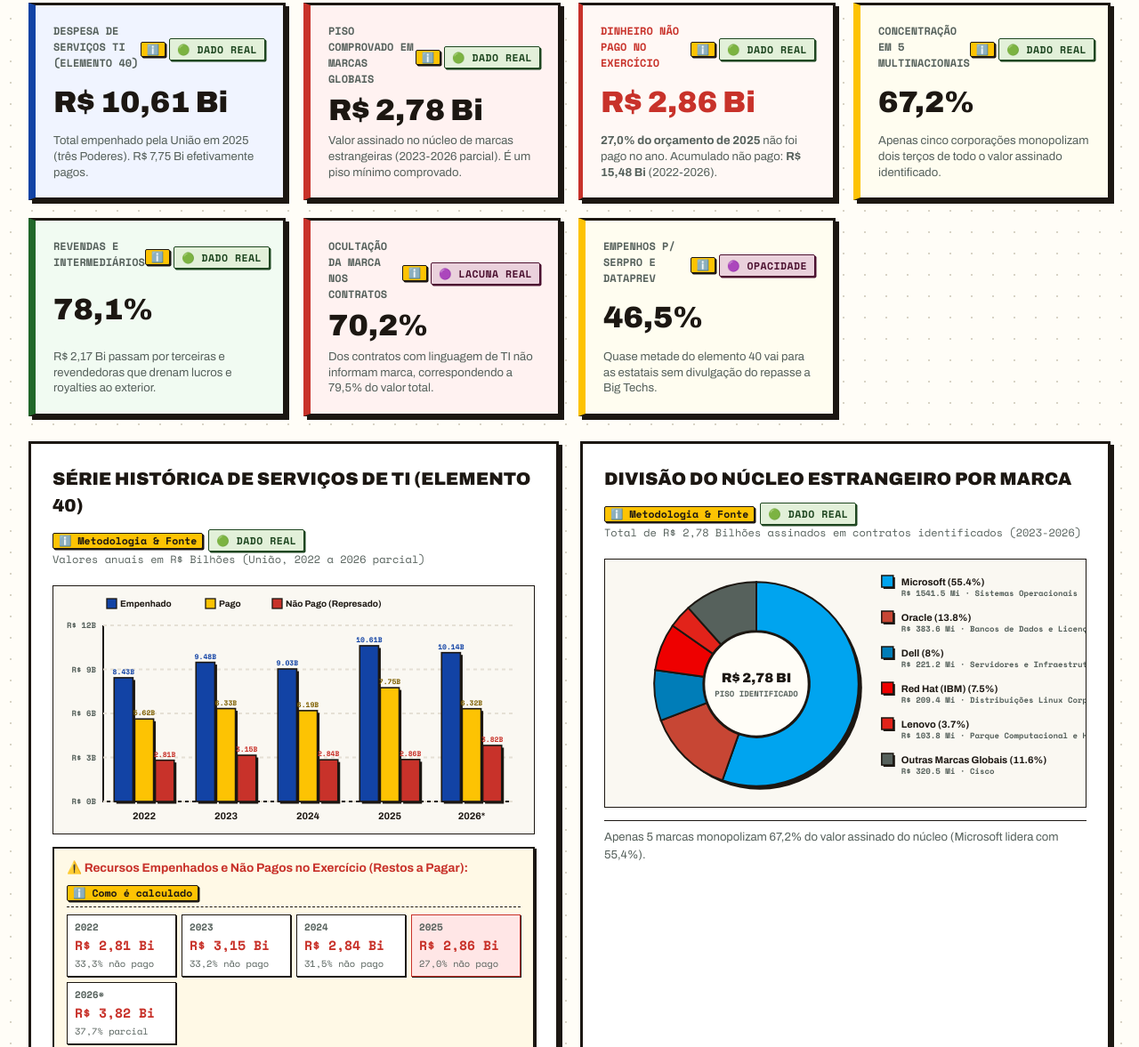
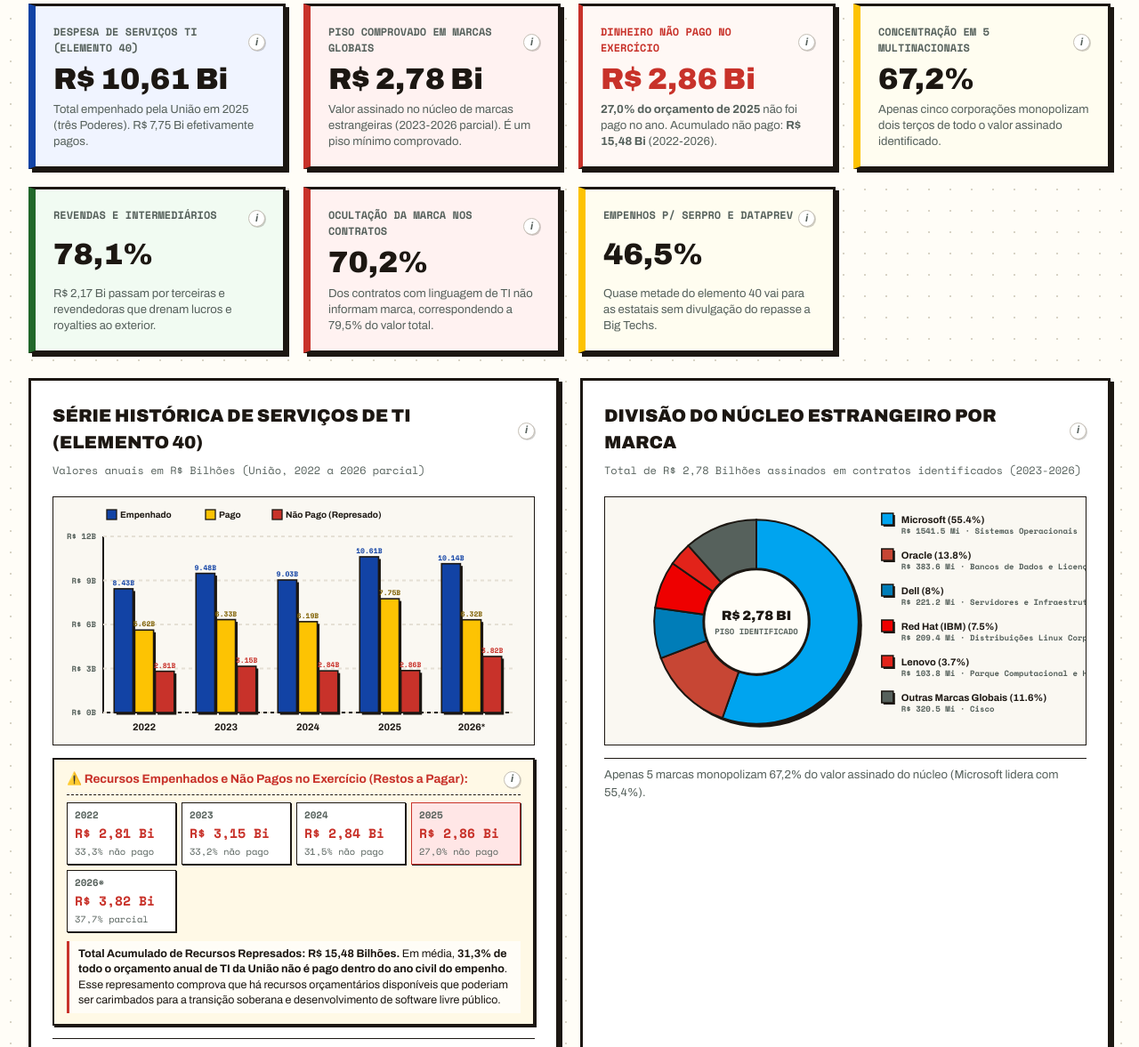
Before and after one commit to hianaracamilla/eixo4-ideia-visualizacao, a plain HTML site: page index.html in a window 1280 px wide. Shown: the part 783-1960 px from the top of the page at 89% size. Drawn offline with nearby package versions, Linux system fonts and the light colour scheme.

Commit message:
style: tornar o izinho discreto e exibir fonte/dado real apenas no hover

```diff
--- a/css/design-system.css
+++ b/css/design-system.css
@@ -1200,31 +1200,39 @@ body {
   box-shadow: 1.5px 1.5px 0px #4C1130;
 }
 
-/* Botão de Metodologia e Fonte (i-zinho) */
+/* Botão de Metodologia e Fonte (i-zinho discreto e minimalista) */
 .btn-info-metodologia {
-  background-color: var(--amarelo-sol);
-  color: var(--preto-tinta);
-  border: 1.5px solid var(--preto-tinta);
-  box-shadow: 1.5px 1.5px 0px var(--preto-tinta);
-  font-family: var(--font-mono);
-  font-size: 0.72rem;
-  font-weight: 700;
-  padding: 1px 6px;
+  background-color: var(--branco-puro);
+  color: #56615C;
+  border: 1.5px solid #C5BFB5;
+  box-shadow: 1px 1px 0px rgba(28, 23, 18, 0.2);
+  font-family: var(--font-display);
+  font-style: italic;
+  font-size: 0.74rem;
+  font-weight: 800;
+  width: 19px;
+  height: 19px;
+  min-width: 19px;
+  min-height: 19px;
+  border-radius: 50%;
   cursor: pointer;
   display: inline-flex;
   align-items: center;
-  gap: 4px;
-  border-radius: var(--radius-sm);
-  transition: transform var(--trans-fast), box-shadow var(--trans-fast);
+  justify-content: center;
+  transition: all var(--trans-fast);
   text-decoration: none;
-  line-height: 1.2;
+  line-height: 1;
+  padding: 0;
+  margin-left: 4px;
   vertical-align: middle;
 }
 
 .btn-info-metodologia:hover {
+  background-color: #E2F0D9;
+  color: #1E4620;
+  border-color: #1E4620;
+  box-shadow: 1.5px 1.5px 0px #1E4620;
   transform: translateY(-1px);
-  box-shadow: 2px 2px 0px var(--preto-tinta);
-  background-color: #ffe066;
 }
 
 .btn-info-metodologia:active {
@@ -1233,8 +1241,11 @@ body {
 }
 
 .btn-info-metodologia-sm {
+  width: 16px;
+  height: 16px;
+  min-width: 16px;
+  min-height: 16px;
   font-size: 0.65rem;
-  padding: 0 4px;
 }
 
 /* Painel de Recursos Não Pagos / Represados (Elemento 40) */
--- a/index.html
+++ b/index.html
@@ -31,9 +31,9 @@
         <button class="filtro-pill" data-filter="lacuna" title="Destacar lacunas e pedidos via Lei de Acesso à Informação">🟣 Lacunas a Levantar (LAI)</button>
       </div>
     </div>
-    <div style="font-family: var(--font-mono); font-size: 0.74rem; color: #56615C; display: flex; align-items: center; gap: 8px; flex-wrap: wrap;">
-      <span>Base consultada em 05/11/2026 · Fontes oficiais: SIOP, Compras.gov, Contratos.gov e TCU</span>
-      <button class="btn-info-metodologia" onclick="window.abrirModalMetodologia('elemento40')" title="Ver catálogo de fontes e metodologias oficiais">ℹ️ Fontes Oficiais</button>
+    <div style="font-family: var(--font-mono); font-size: 0.74rem; color: #56615C; display: flex; align-items: center; gap: 6px; flex-wrap: wrap;">
+      <span>Base consultada em 05/11/2026 · SIOP, Compras.gov, Contratos.gov e TCU</span>
+      <button class="btn-info-metodologia" onclick="window.abrirModalMetodologia('elemento40')" title="🟢 Dados Reais Comprovados · Catálogo de Fontes Oficiais e Metodologias (Clique para auditar)">i</button>
     </div>
   </aside>
 
@@ -153,12 +153,9 @@
           <div class="orcamento-split">
             <!-- Gráfico 1: Série Histórica Elemento 40 -->
             <div class="grafico-card" data-tipo="real">
-              <div style="display: flex; justify-content: space-between; align-items: center; gap: 8px; flex-wrap: wrap;">
+              <div style="display: flex; justify-content: space-between; align-items: center; margin-bottom: 4px;">
                 <h3>Série Histórica de Serviços de TI (Elemento 40)</h3>
-                <div style="display: flex; gap: 6px; align-items: center;">
-                  <button class="btn-info-metodologia" onclick="window.abrirModalMetodologia('elemento40')" title="Clique para ver a fonte oficial e metodologia">ℹ️ Metodologia & Fonte</button>
-                  <span class="badge-status badge-status-real">🟢 DADO REAL</span>
-                </div>
+                <button class="btn-info-metodologia" onclick="window.abrirModalMetodologia('elemento40')" title="🟢 Dado Real Comprovado · Fonte Oficial: SIOP / Três Poderes (Clique para auditar metodologia)">i</button>
               </div>
               <p class="sub">Valores anuais em R$ Bilhões (União, 2022 a 2026 parcial)</p>
               <div class="chart-canvas-wrapper">
@@ -169,7 +166,7 @@
               <div class="painel-dinheiro-nao-usado">
                 <div class="painel-dinheiro-nao-usado-header">
                   <span>⚠️ Recursos Empenhados e Não Pagos no Exercício (Restos a Pagar):</span>
-                  <button class="btn-info-metodologia" onclick="window.abrirModalMetodologia('naoUsado')" title="Entenda o cálculo contábil do dinheiro represado">ℹ️ Como é calculado</button>
+                  <button class="btn-info-metodologia" onclick="window.abrirModalMetodologia('naoUsado')" title="🟢 Dado Real Comprovado · Fonte Oficial: SIOP / SOF (Clique para auditar metodologia)">i</button>
                 </div>
                 <div class="painel-dinheiro-grid">
                   <div class="mini-card-ano">
@@ -210,12 +207,9 @@
 
             <!-- Gráfico 2: Composição do Núcleo Estrangeiro por Marca -->
             <div class="grafico-card" data-tipo="real">
-              <div style="display: flex; justify-content: space-between; align-items: center; gap: 8px; flex-wrap: wrap;">
+              <div style="display: flex; justify-content: space-between; align-items: center; margin-bottom: 4px;">
                 <h3>Divisão do Núcleo Estrangeiro por Marca</h3>
-                <div style="display: flex; gap: 6px; align-items: center;">
-                  <button class="btn-info-metodologia" onclick="window.abrirModalMetodologia('pisoMarcas')" title="Clique para ver a fonte oficial e metodologia">ℹ️ Metodologia & Fonte</button>
-                  <span class="badge-status badge-status-real">🟢 DADO REAL</span>
-                </div>
+                <button class="btn-info-metodologia" onclick="window.abrirModalMetodologia('pisoMarcas')" title="🟢 Dado Real Comprovado · Fonte Oficial: Compras.gov e Contratos.gov (Clique para auditar metodologia)">i</button>
               </div>
               <p class="sub">Total de R$ 2,78 Bilhões assinados em contratos identificados (2023-2026)</p>
               <div class="chart-canvas-wrapper">
--- a/js/orcamento.js
+++ b/js/orcamento.js
@@ -31,10 +31,7 @@ const OrcamentoModule = (() => {
       <div class="kpi-card destaque-azul" data-tipo="real">
         <div style="display: flex; justify-content: space-between; align-items: center; margin-bottom: 4px;">
           <span class="kpi-titulo">Despesa de Serviços TI (Elemento 40)</span>
-          <div style="display: flex; gap: 4px; align-items: center;">
-            <button class="btn-info-metodologia" onclick="window.abrirModalMetodologia('elemento40')" title="Clique para ver a fonte oficial e metodologia">ℹ️</button>
-            <span class="badge-status badge-status-real" title="Fonte: SIOP / LOA 2025">🟢 DADO REAL</span>
-          </div>
+          <button class="btn-info-metodologia" onclick="window.abrirModalMetodologia('elemento40')" title="🟢 Dado Real Comprovado · Fonte Oficial: SIOP / LOA 2025 (Clique para auditar metodologia)">i</button>
         </div>
         <div class="kpi-valor">R$ 10,61 Bi</div>
         <p class="kpi-desc">Total empenhado pela União em 2025 (três Poderes). R$ 7,75 Bi efetivamente pagos.</p>
@@ -43,10 +40,7 @@ const OrcamentoModule = (() => {
       <div class="kpi-card destaque-vermelho" data-tipo="real">
         <div style="display: flex; justify-content: space-between; align-items: center; margin-bottom: 4px;">
           <span class="kpi-titulo">Piso Comprovado em Marcas Globais</span>
-          <div style="display: flex; gap: 4px; align-items: center;">
-            <button class="btn-info-metodologia" onclick="window.abrirModalMetodologia('pisoMarcas')" title="Clique para ver a fonte oficial e metodologia">ℹ️</button>
-            <span class="badge-status badge-status-real" title="Fonte: Compras.gov.br e Contratos.gov.br">🟢 DADO REAL</span>
-          </div>
+          <button class="btn-info-metodologia" onclick="window.abrirModalMetodologia('pisoMarcas')" title="🟢 Dado Real Comprovado · Fonte Oficial: Compras.gov.br e Contratos.gov.br (Clique para auditar metodologia)">i</button>
         </div>
         <div class="kpi-valor">R$ 2,78 Bi</div>
         <p class="kpi-desc">Valor assinado no núcleo de marcas estrangeiras (2023-2026 parcial). É um piso mínimo comprovado.</p>
@@ -55,10 +49,7 @@ const OrcamentoModule = (() => {
       <div class="kpi-card destaque-laranja" data-tipo="real" style="border-left: 5px solid var(--vermelho-ato); background-color: #FFF8F5;">
         <div style="display: flex; justify-content: space-between; align-items: center; margin-bottom: 4px;">
           <span class="kpi-titulo" style="color: var(--vermelho-ato);">Dinheiro Não Pago no Exercício</span>
-          <div style="display: flex; gap: 4px; align-items: center;">
-            <button class="btn-info-metodologia" onclick="window.abrirModalMetodologia('naoUsado')" title="Clique para ver a fonte oficial e metodologia">ℹ️</button>
-            <span class="badge-status badge-status-real" title="Fonte: SIOP / Balanço Geral da União">🟢 DADO REAL</span>
-          </div>
+          <button class="btn-info-metodologia" onclick="window.abrirModalMetodologia('naoUsado')" title="🟢 Dado Real Comprovado · Fonte Oficial: SIOP / Balanço Geral da União (Clique para auditar metodologia)">i</button>
         </div>
         <div class="kpi-valor" style="color: var(--vermelho-ato);">R$ 2,86 Bi</div>
         <p class="kpi-desc"><strong>27,0% do orçamento de 2025</strong> não foi pago no ano. Acumulado não pago: <strong>R$ 15,48 Bi</strong> (2022-2026).</p>
@@ -67,10 +58,7 @@ const OrcamentoModule = (() => {
       <div class="kpi-card destaque-amarelo" data-tipo="real">
         <div style="display: flex; justify-content: space-between; align-items: center; margin-bottom: 4px;">
           <span class="kpi-titulo">Concentração em 5 Multinacionais</span>
-          <div style="display: flex; gap: 4px; align-items: center;">
-            <button class="btn-info-metodologia" onclick="window.abrirModalMetodologia('pisoMarcas')" title="Clique para ver a fonte oficial e metodologia">ℹ️</button>
-            <span class="badge-status badge-status-real" title="Microsoft, Oracle, Dell, Red Hat e Lenovo">🟢 DADO REAL</span>
-          </div>
+          <button class="btn-info-metodologia" onclick="window.abrirModalMetodologia('pisoMarcas')" title="🟢 Dado Real Comprovado · Microsoft, Oracle, Dell, Red Hat e Lenovo (Clique para auditar metodologia)">i</button>
         </div>
         <div class="kpi-valor">67,2%</div>
         <p class="kpi-desc">Apenas cinco corporações monopolizam dois terços de todo o valor assinado identificado.</p>
@@ -79,10 +67,7 @@ const OrcamentoModule = (() => {
       <div class="kpi-card destaque-verde" data-tipo="real">
         <div style="display: flex; justify-content: space-between; align-items: center; margin-bottom: 4px;">
           <span class="kpi-titulo">Revendas e Intermediários</span>
-          <div style="display: flex; gap: 4px; align-items: center;">
-            <button class="btn-info-metodologia" onclick="window.abrirModalMetodologia('revendasConcentracao')" title="Clique para ver a fonte oficial e metodologia">ℹ️</button>
-            <span class="badge-status badge-status-real" title="78,1% passa por revendas como Brasoftware e Lanlink">🟢 DADO REAL</span>
-          </div>
+          <button class="btn-info-metodologia" onclick="window.abrirModalMetodologia('revendasConcentracao')" title="🟢 Dado Real Comprovado · 78,1% passa por revendas como Brasoftware e Lanlink (Clique para auditar metodologia)">i</button>
         </div>
         <div class="kpi-valor">78,1%</div>
         <p class="kpi-desc">R$ 2,17 Bi passam por terceiras e revendedoras que drenam lucros e royalties ao exterior.</p>
@@ -91,10 +76,7 @@ const OrcamentoModule = (() => {
       <div class="kpi-card destaque-vermelho" data-tipo="lacuna">
         <div style="display: flex; justify-content: space-between; align-items: center; margin-bottom: 4px;">
           <span class="kpi-titulo">Ocultação da Marca nos Contratos</span>
-          <div style="display: flex; gap: 4px; align-items: center;">
-            <button class="btn-info-metodologia" onclick="window.abrirModalMetodologia('pisoMarcas')" title="Clique para ver a metodologia">ℹ️</button>
-            <span class="badge-status badge-status-lacuna" title="70,2% dos contratos de TI não dizem a marca">🟣 LACUNA REAL</span>
-          </div>
+          <button class="btn-info-metodologia" onclick="window.abrirModalMetodologia('pisoMarcas')" title="🟣 Lacuna Real · 70,2% dos contratos de TI não dizem a marca no objeto">i</button>
         </div>
         <div class="kpi-valor">70,2%</div>
         <p class="kpi-desc">Dos contratos com linguagem de TI não informam marca, correspondendo a 79,5% do valor total.</p>
@@ -103,10 +85,7 @@ const OrcamentoModule = (() => {
       <div class="kpi-card destaque-amarelo" data-tipo="lacuna">
         <div style="display: flex; justify-content: space-between; align-items: center; margin-bottom: 4px;">
           <span class="kpi-titulo">Empenhos p/ Serpro e Dataprev</span>
-          <div style="display: flex; gap: 4px; align-items: center;">
-            <button class="btn-info-metodologia" onclick="window.abrirModalMetodologia('estataisOpacidade')" title="Clique para ver a metodologia e fontes">ℹ️</button>
-            <span class="badge-status badge-status-lacuna" title="Sem abertura de repasses a nuvens estrangeiras">🟣 OPACIDADE</span>
-          </div>
+          <button class="btn-info-metodologia" onclick="window.abrirModalMetodologia('estataisOpacidade')" title="🟣 Opacidade · Sem abertura de repasses a nuvens estrangeiras">i</button>
         </div>
         <div class="kpi-valor">46,5%</div>
         <p class="kpi-desc">Quase metade do elemento 40 vai para as estatais sem divulgação do repasse a Big Techs.</p>
@@ -424,9 +403,9 @@ const OrcamentoModule = (() => {
 
       <div class="tabela-search-bar">
         <input type="text" id="buscaFornecedor" class="tabela-input-busca" placeholder="🔍 Filtrar fornecedor por nome ou CNPJ..." />
-        <div style="display: flex; gap: 6px; align-items: center;">
-          <button class="btn-info-metodologia" onclick="window.abrirModalMetodologia('revendasConcentracao')" title="Ver metodologia e fonte dos fornecedores">ℹ️ Metodologia & Fonte</button>
-          <span class="badge-status badge-status-real" style="align-self: center;">🟢 DADOS REAIS (Compras.gov.br)</span>
+        <div style="display: flex; gap: 8px; align-items: center;">
+          <span style="font-size: 0.74rem; font-family: var(--font-mono); color: #56615C;">Compras.gov.br</span>
+          <button class="btn-info-metodologia" onclick="window.abrirModalMetodologia('revendasConcentracao')" title="🟢 Dados Reais Comprovados · Fonte Oficial: Compras.gov.br (Clique para auditar metodologia)">i</button>
         </div>
       </div>
 
@@ -490,9 +469,9 @@ const OrcamentoModule = (() => {
 
       <div class="tabela-search-bar">
         <input type="text" id="buscaOrgao" class="tabela-input-busca" placeholder="🔍 Filtrar órgão público por nome ou código..." />
-        <div style="display: flex; gap: 6px; align-items: center;">
-          <button class="btn-info-metodologia" onclick="window.abrirModalMetodologia('topOrgaos')" title="Ver metodologia e fontes dos órgãos">ℹ️ Metodologia & Fonte</button>
-          <span class="badge-status badge-status-real" style="align-self: center;">🟢 DADOS REAIS (SIOP / Contratos.gov)</span>
+        <div style="display: flex; gap: 8px; align-items: center;">
+          <span style="font-size: 0.74rem; font-family: var(--font-mono); color: #56615C;">SIOP / Contratos.gov</span>
+          <button class="btn-info-metodologia" onclick="window.abrirModalMetodologia('topOrgaos')" title="🟢 Dados Reais Comprovados · Fonte Oficial: SIOP e Contratos.gov (Clique para auditar metodologia)">i</button>
         </div>
       </div>
 
@@ -556,9 +535,9 @@ const OrcamentoModule = (() => {
 
       <div class="tabela-search-bar">
         <input type="text" id="buscaContrato" class="tabela-input-busca" placeholder="🔍 Filtrar por marca (ex: Microsoft, Oracle, Dell, Red Hat), órgão ou fornecedor..." />
-        <div style="display: flex; gap: 6px; align-items: center;">
-          <button class="btn-info-metodologia" onclick="window.abrirModalMetodologia('topContratos')" title="Ver metodologia e fontes oficiais dos 20 maiores contratos">ℹ️ Metodologia & Fonte</button>
-          <span class="badge-status badge-status-real" style="align-self: center;">🟢 20 MAIORES CONTRATOS DO NÚCLEO (Dados Reais)</span>
+        <div style="display: flex; gap: 8px; align-items: center;">
+          <span style="font-size: 0.74rem; font-family: var(--font-mono); color: #56615C;">Contratos.gov.br</span>
+          <button class="btn-info-metodologia" onclick="window.abrirModalMetodologia('topContratos')" title="🟢 Dados Reais Comprovados · 20 Maiores Contratos Auditáveis (Clique para auditar metodologia)">i</button>
         </div>
       </div>
 
```
Also changed, not shown: js/diagnostico.js (+4 -6 lines).
